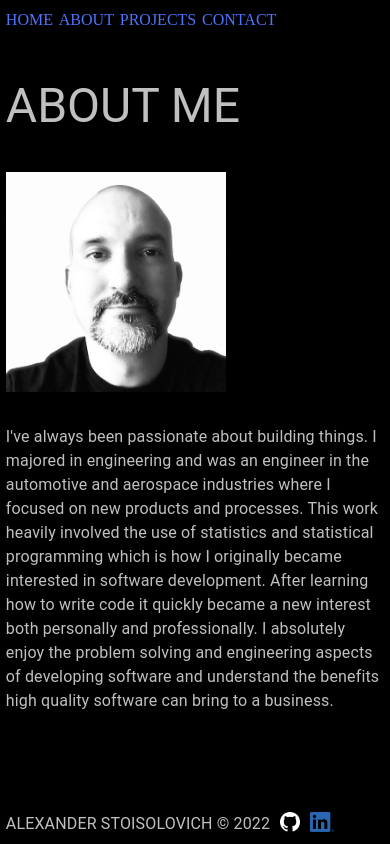
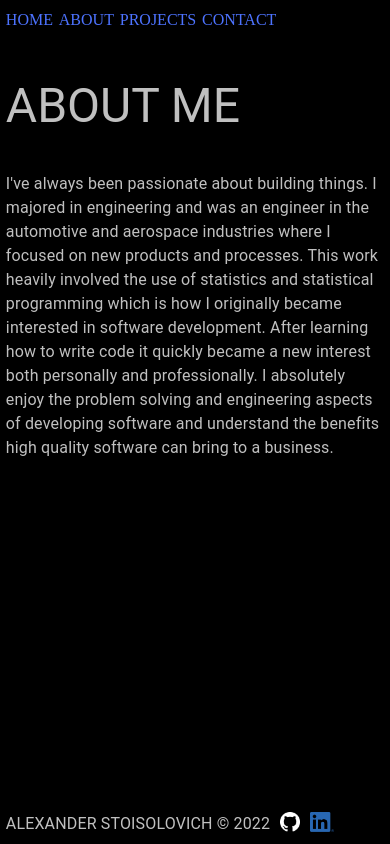
Before and after one commit to Alexander512/portfolio-site, a React app: page /about in a window 390 px wide. Built offline with nearby package versions, Linux system fonts and the light colour scheme.

Commit message:
Removed avatar

```diff
--- a/client/components/About.js
+++ b/client/components/About.js
@@ -10,7 +10,6 @@ const About = () => {
     <div id='container'>
       <Navigation />
       <Typography variant='h3' component='h1'>ABOUT ME</Typography>
-      <Avatar alt='a picture of me' id='avatar' src='images/profile_picture.jpg' variant='square' />
       <Typography id='pAbout' variant='body1'>
         I've always been passionate about building things. I majored in engineering
         and was an engineer in the automotive and aerospace industries where
--- a/public/styles.css
+++ b/public/styles.css
@@ -41,16 +41,6 @@ p {
   grid-row: 3;
 }
 
-#avatar {
-  block-size: 22.5vw;
-  grid-column: 1 / span 3;
-  grid-row: 3 / span 3;
-  inline-size: 22.5vw;
-  margin: 0 1.5vw 3vh 1.5vw;
-  min-block-size: 220px;
-  min-inline-size: 220px;
-}
-
 #card1 {
   grid-column: 1 / span 4;
   grid-row: 3 / span 5;
@@ -89,8 +79,9 @@ p {
 }
 
 #pAbout {
-  grid-column: 4 / span 6;
+  grid-column: 1 / span 6;
   grid-row: 3 / span 5;
+  margin: 0 1.5vw 0 1.5vw;
   max-inline-size: 65ch;
 }
 
@@ -136,14 +127,9 @@ p {
     grid-column: 1 / span 8;
     grid-row: 3 / span 5;
   }
-  #avatar {
-    grid-column: 1 / span 12;
-    grid-row: 3 / span 3;
-  }
   #pAbout {
     grid-column: 1 / span 12;
-    grid-row: 5 / span 3;
-    margin: 0 1.5vw 0 1.5vw;
+    grid-row: 3 / span 5;
   }
 }
 
```
